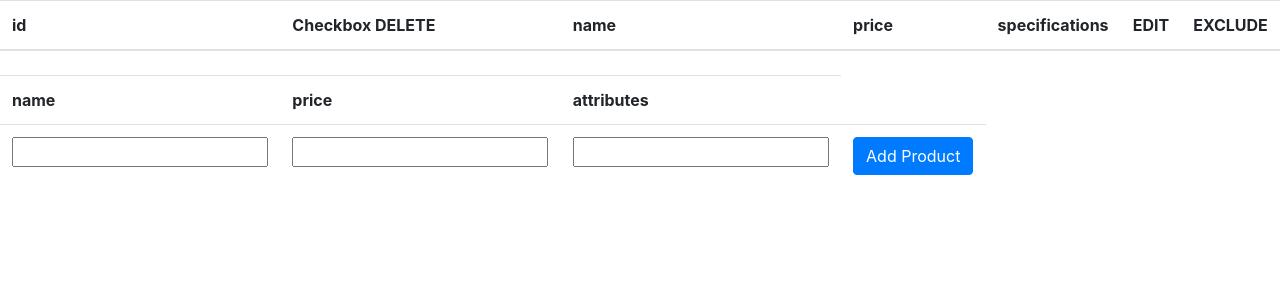
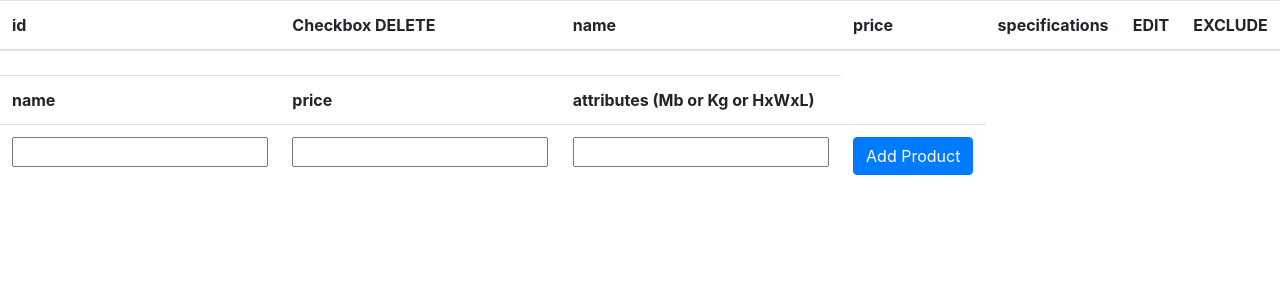
Before and after one commit to GlaudistonNeto/php_backend-products, a PHP site: page /list.php in a window 1280 px wide. Shown: the top 300 px of the page. Run offline with PHP 8.4, Linux system fonts and the light colour scheme; data that the repository does not hold is empty.

Commit message:
✨feature: added the products atributes

```diff
--- a/list.php
+++ b/list.php
@@ -74,7 +74,7 @@
                     <tr>
                         <th>name</th>
                         <th>price</th>
-                        <th>attributes</th>
+                        <th>attributes (Mb or Kg or HxWxL)</th>
                     </tr>
                     <td><input type="text" name="name"></td>
                     <td><input type="real" name="price"></td>
```
